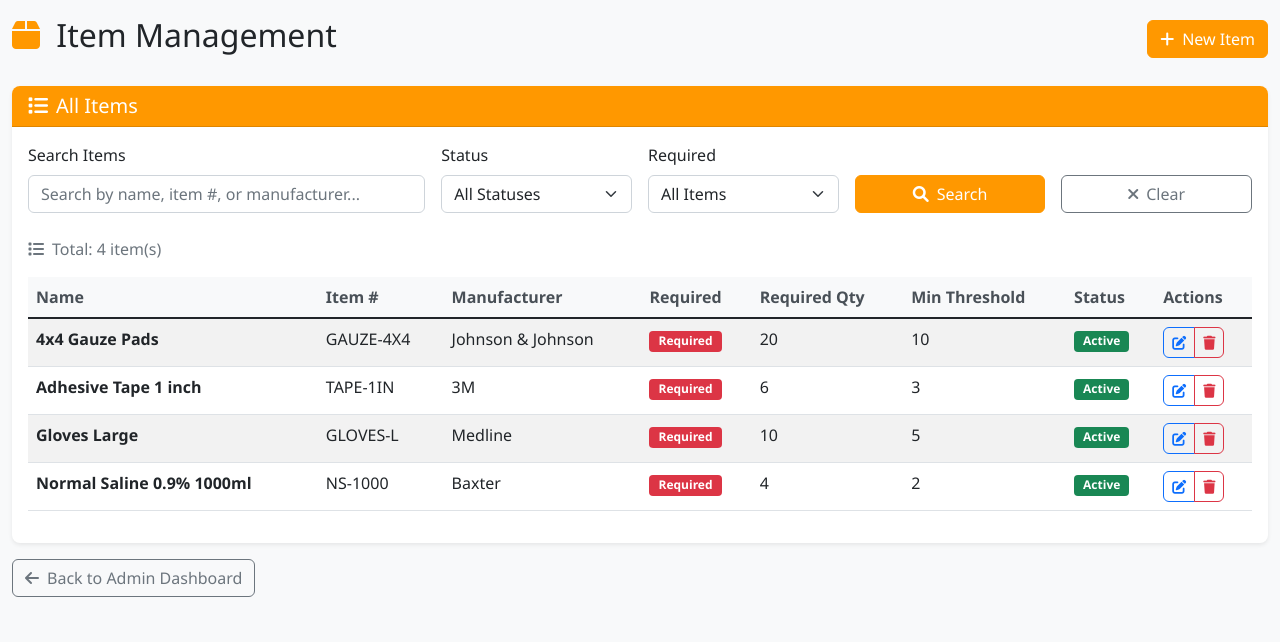
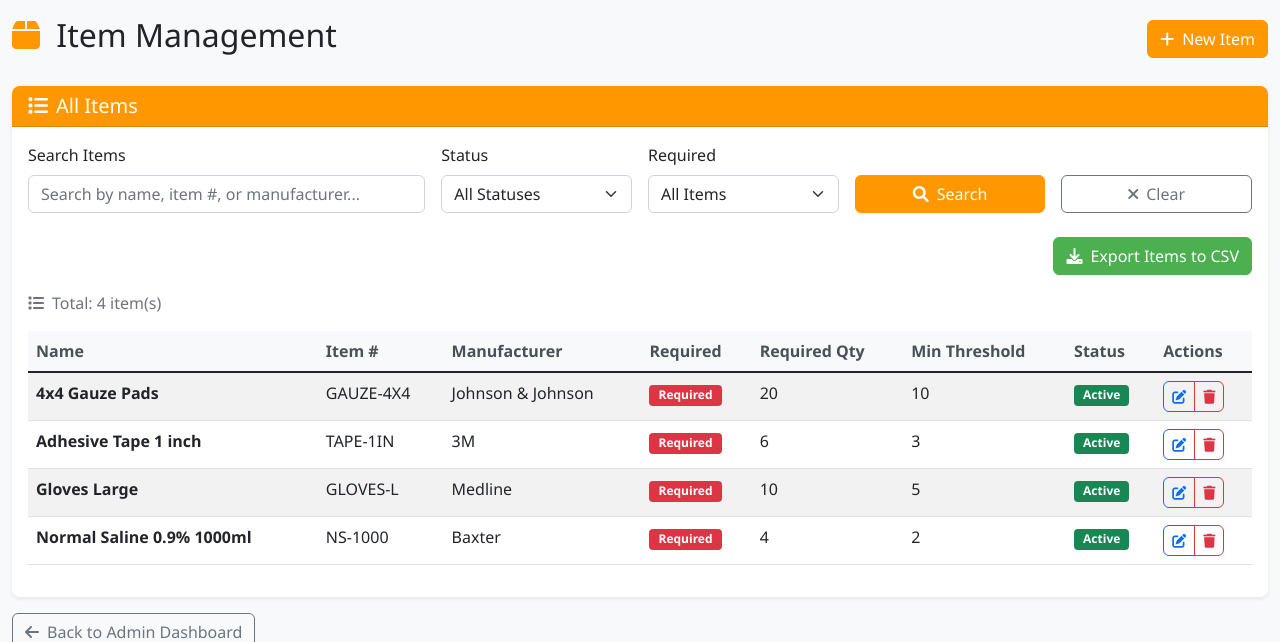
Before and after one commit to chhumphrey/ems-inventory-system, a Flask app: page /admin/items in a window 1280 px wide. Shown: the part 62-704 px from the top of the page. Run offline with Flask 3, Linux system fonts and the light colour scheme; a user stored in the database is signed in.

Commit message:
Add CSV export functionality for items and inventory counts
- Add export_items_csv route to export all items in CSV format matching import template
- Add export button to Item Management screen (admin/items)
- Add export_inventory_count_csv route to export specific inventory count in CSV format
- Add export button to each inventory count row in manage-counts grid
- CSV exports match the exact format used by the import functionality
- Item export includes: Item Name, Item Number, Manufacturer, Required by State Standards, Required Quantity, Minimum Threshold
- Inventory export includes: Location ID, Item Number, Quantity, Expiration Date, Lot Number
- Filenames are descriptive: items_export.csv and inventory_count_[location]_[date].csv

```diff
--- a/routes.py
+++ b/routes.py
@@ -319,6 +319,46 @@ def manage_items():
                          search=search,
                          status_filter=status_filter,
                          required_filter=required_filter)
+
+@admin_bp.route('/items/export-csv')
+@login_required
+def export_items_csv():
+    """Export items to CSV format matching import template"""
+    if not current_user.is_admin:
+        flash('Access denied. Admin privileges required.', 'danger')
+        return redirect(url_for('main.index'))
+
+    # Get all active items
+    items = Item.query.filter_by(deleted_at=None).order_by(Item.name).all()
+
+    # Create CSV content
+    output = StringIO()
+    writer = csv.writer(output)
+
+    # Write header row (matching import template format)
+    writer.writerow(['Item Name', 'Item Number', 'Manufacturer', 'Required by State Standards', 'Required Quantity', 'Minimum Threshold'])
+
+    # Write data rows
+    for item in items:
+        writer.writerow([
+            item.name,
+            item.item_number,
+            item.manufacturer,
+            'Yes' if item.is_required else 'No',
+            item.required_quantity,
+            item.minimum_threshold
+        ])
+
+    output.seek(0)
+
+    # Create response with CSV content
+    response = Response(
+        output.getvalue(),
+        mimetype='text/csv',
+        headers={'Content-Disposition': 'attachment; filename=items_export.csv'}
+    )
+
+    return response
 
 @admin_bp.route('/items/new', methods=['GET', 'POST'])
 @login_required
@@ -1314,6 +1354,68 @@ def manage_inventory_counts():
                          start_date=start_date,
                          end_date=end_date)
 
+@inventory_bp.route('/<int:inventory_id>/export-csv')
+@login_required
+def export_inventory_count_csv(inventory_id):
+    """Export a specific inventory count to CSV format matching import template"""
+    if not current_user.is_admin:
+        flash('Access denied. Administrator privileges required.', 'danger')
+        return redirect(url_for('main.index'))
+
+    # Get the inventory
+    inventory = Inventory.query.filter_by(id=inventory_id, is_active=True, deleted_at=None).first()
+    if not inventory:
+        flash('Inventory count not found.', 'danger')
+        return redirect(url_for('inventory.manage_inventory_counts'))
+
+    # Get all inventory items for this inventory
+    inventory_items = db.session.query(
+        InventoryItem,
+        Item,
+        Location
+    ).join(
+        Item, InventoryItem.item_id == Item.id
+    ).join(
+        Location, InventoryItem.location_id == Location.id
+    ).filter(
+        InventoryItem.location_id == inventory.location_id,
+        InventoryItem.is_active == True,
+        InventoryItem.deleted_at == None
+    ).all()
+
+    # Create CSV content
+    output = StringIO()
+    writer = csv.writer(output)
+
+    # Write header row (matching import template format)
+    writer.writerow(['Location ID', 'Item Number', 'Quantity', 'Expiration Date (YYYY-MM-DD)', 'Lot Number'])
+
+    # Write data rows
+    for inventory_item, item, location in inventory_items:
+        writer.writerow([
+            location.id,
+            item.item_number,
+            inventory_item.quantity,
+            inventory_item.expiration_date.strftime('%Y-%m-%d') if inventory_item.expiration_date else '',
+            inventory_item.lot_number or ''
+        ])
+
+    output.seek(0)
+
+    # Create filename with location and date
+    location_name = location.name.replace(' ', '_')
+    date_str = inventory.inventory_date.strftime('%Y-%m-%d')
+    filename = f'inventory_count_{location_name}_{date_str}.csv'
+
+    # Create response with CSV content
+    response = Response(
+        output.getvalue(),
+        mimetype='text/csv',
+        headers={'Content-Disposition': f'attachment; filename={filename}'}
+    )
+
+    return response
+
 @inventory_bp.route('/<int:inventory_id>/delete-count', methods=['POST'])
 @login_required
 def delete_inventory_count(inventory_id):
--- a/templates/admin/items.html
+++ b/templates/admin/items.html
@@ -66,6 +66,13 @@
                         </div>
                     </div>
                 </form>
+
+                <!-- Export Button -->
+                <div class="d-flex justify-content-end mb-3">
+                    <a href="{{ url_for('admin.export_items_csv') }}" class="btn btn-success">
+                        <i class="fas fa-download me-2"></i>Export Items to CSV
+                    </a>
+                </div>
 
                 <!-- Results Summary -->
                 <div class="d-flex justify-content-between align-items-center mb-3">
--- a/templates/inventory/manage_counts.html
+++ b/templates/inventory/manage_counts.html
@@ -106,6 +106,10 @@
                                                 <a href="{{ url_for('inventory.edit_inventory', inventory_id=count.inventory_id) }}"
                                                    class="btn btn-sm btn-outline-primary">
                                                     <i class="fas fa-edit"></i> Edit
+                                                </a>
+                                                <a href="{{ url_for('inventory.export_inventory_count_csv', inventory_id=count.inventory_id) }}"
+                                                   class="btn btn-sm btn-outline-success">
+                                                    <i class="fas fa-download"></i> Export
                                                 </a>
                                                 <button type="button"
                                                         class="btn btn-sm btn-outline-danger"
```
